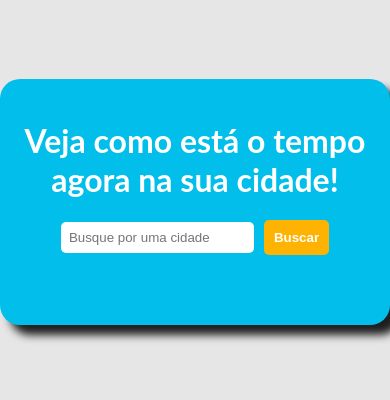
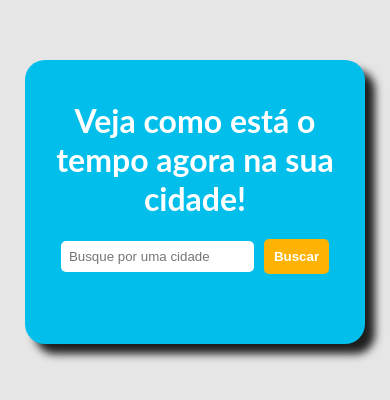
Before and after one commit to JuliaJPereira/weather-application-react, a React (Create React App) app: page / in a window 390 px wide. Shown: the part 220-620 px from the top of the page. Built offline with nearby package versions, Linux system fonts and the light colour scheme.

Commit message:
Add Media Queries

```diff
--- a/src/components/initial-screen-style.js
+++ b/src/components/initial-screen-style.js
@@ -20,11 +20,15 @@ export const Box = styled.div`
   border-radius: 20px;
   padding: 20px;
   padding-bottom: 50px;
-      box-shadow: 10px 10px 8px #1f1e1e;
+  box-shadow: 10px 10px 8px #1f1e1e;
 
   h1 {
     display: flex;
     justify-content: center;
     text-align: center;
   }
+
+  @media screen and (max-width: 667px) {
+  width: 300px;
+  }
 `;
```
